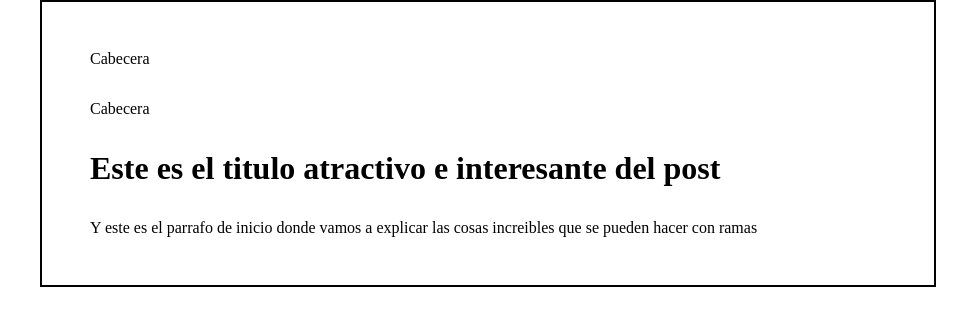
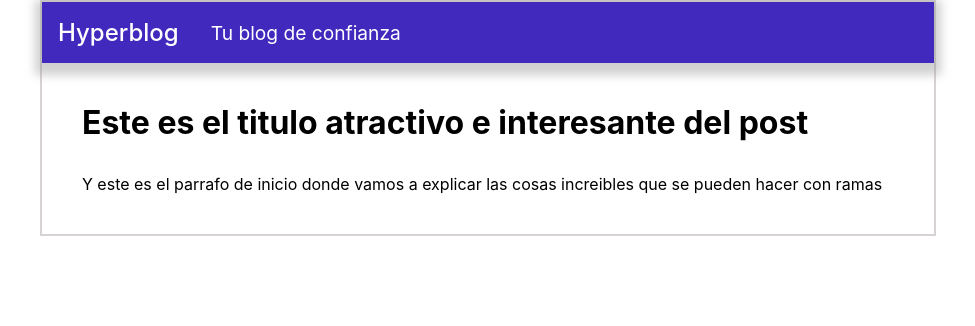
Before and after one commit to andredellien/andredellien.github.io, a plain HTML site: page index.html in a window 1280 px wide. Shown: the whole page, without its empty margins (152-1127 px from the left). Drawn offline with Linux system fonts and the light colour scheme.

Commit message:
finalizados los cambios a la cabezera

```diff
--- a/index.html
+++ b/index.html
@@ -10,13 +10,17 @@
 	<body>
 		<div class="contenedor">
 			<div class="content">
-				<div class="cabecera">Cabecera</div>
-				<p>Cabecera</p>
-				<h1>Este es el titulo atractivo e interesante del post</h1>
-				<p>
-					Y este es el parrafo de inicio donde vamos a explicar las cosas
-					increibles que se pueden hacer con ramas
-				</p>
+				<div class="content--cabecera">
+					<h1>Hyperblog</h1>
+					<p>Tu blog de confianza</p>
+				</div>
+				<div class="content--main">
+					<h1>Este es el titulo atractivo e interesante del post</h1>
+					<p>
+						Y este es el parrafo de inicio donde vamos a explicar las cosas
+						increibles que se pueden hacer con ramas
+					</p>
+				</div>
 			</div>
 		</div>
 	</body>
--- a/style.css
+++ b/style.css
@@ -5,6 +5,8 @@
 }
 
 html {
+	font-family: -apple-system, BlinkMacSystemFont, "Segoe UI", Roboto, Oxygen,
+		Ubuntu, Cantarell, "Open Sans", "Helvetica Neue", sans-serif;
 }
 
 .contenedor {
@@ -15,9 +17,34 @@ html {
 .content {
 	display: flex;
 	flex-direction: column;
-	padding: 3rem;
 	align-items: flex-start;
-	border: 2px solid black;
+	border: 2px solid rgb(215, 211, 211);
 	width: 70vw;
+}
+
+.content--cabecera {
+	display: flex;
+	align-items: center;
 	gap: 2rem;
+	padding: 1rem;
+	background-color: rgb(66, 41, 190);
+	color: white;
+	width: 100%;
+	box-shadow: 0px 5px 9px 7px rgba(148, 146, 146, 0.432);
 }
+
+.content--cabecera h1 {
+	font-size: 1.5rem;
+	font-weight: 500;
+}
+
+.content--cabecera p {
+	font-size: 1.2rem;
+}
+
+.content--main {
+	display: flex;
+	flex-direction: column;
+	gap: 2rem;
+	padding: 2.5rem;
+}
```
